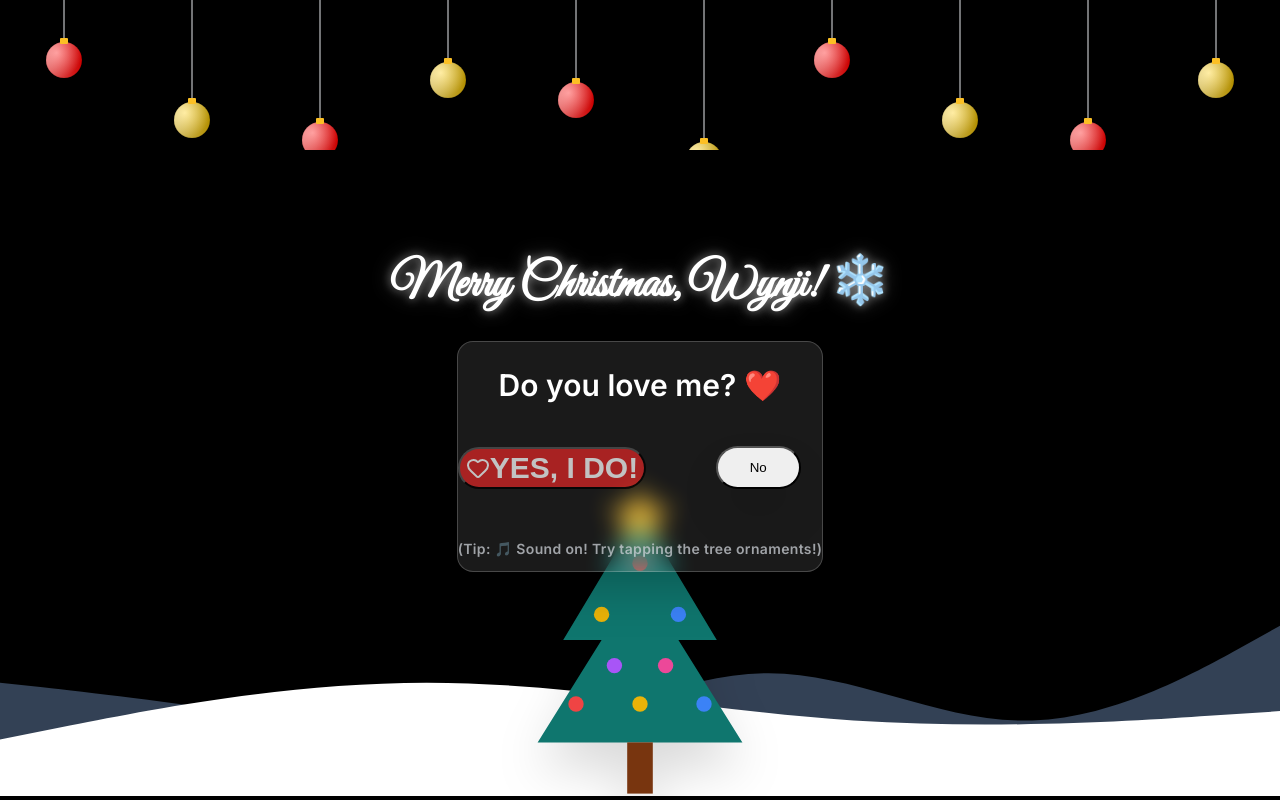
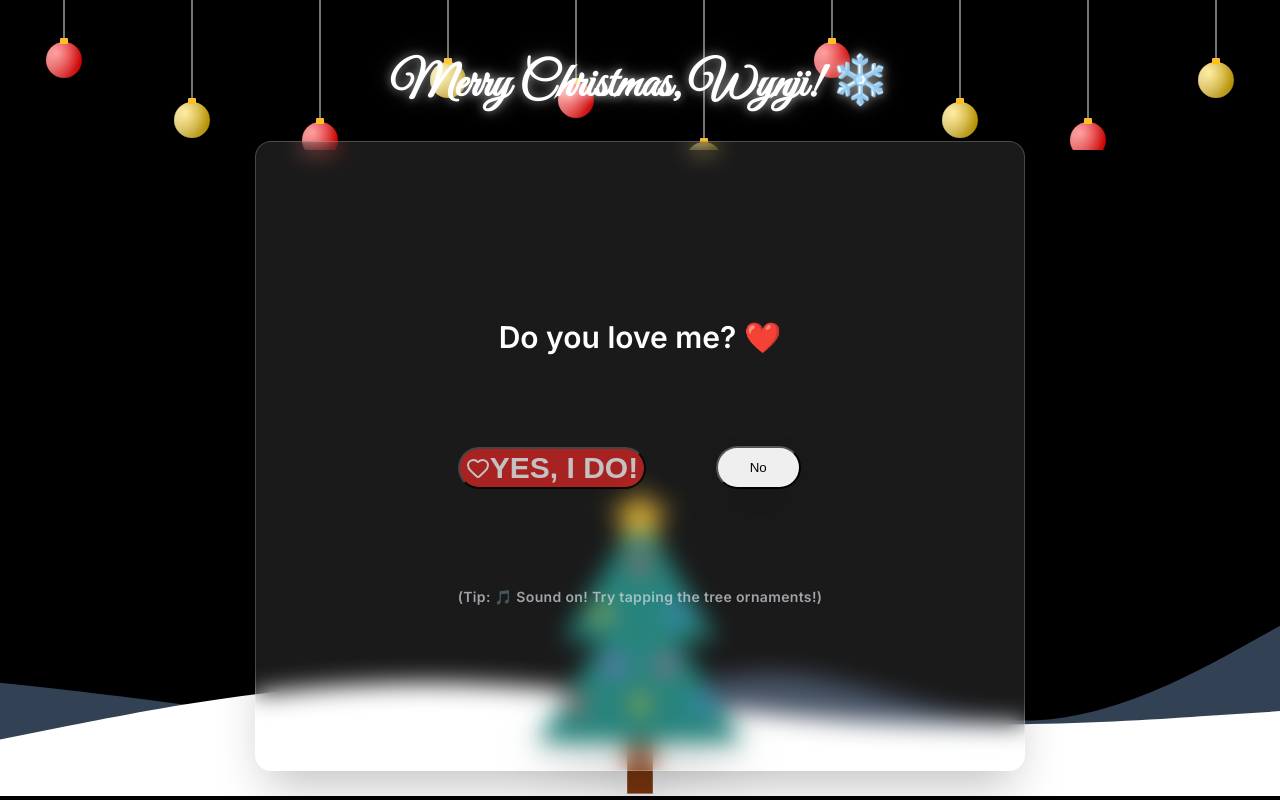
Before and after one commit to benben000000/merrychristmaswynji, a React (Vite) app: page / in a window 1280 px wide. Built offline with nearby package versions, Linux system fonts and the light colour scheme.

Commit message:
Update site content (V2)

```diff
--- a/src/App.tsx
+++ b/src/App.tsx
@@ -66,7 +66,10 @@ function App() {
                 Merry Christmas, Wynji! ❄️
               </h1>
 
-              <div className="glass-card p-20 w-[90vw] max-w-6xl min-h-[600px] flex flex-col items-center justify-center gap-16">
+              <div
+                className="glass-card p-16 flex flex-col items-center justify-center gap-12"
+                style={{ width: '50vw', minHeight: '500px' }}
+              >
                 <h2 className="text-3xl font-semibold text-white">Do you love me? ❤️</h2>
 
                 <div className="flex items-center gap-12 h-20 justify-center relative w-full">
```
